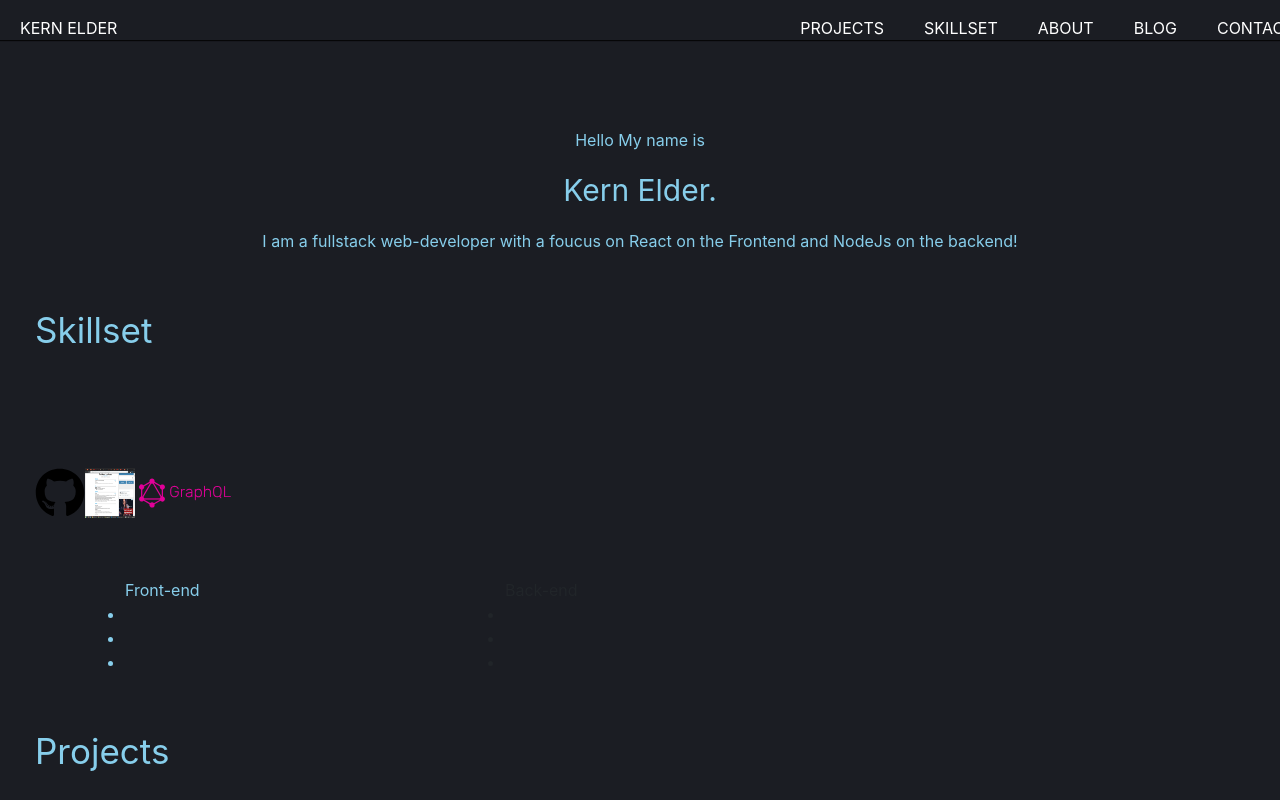
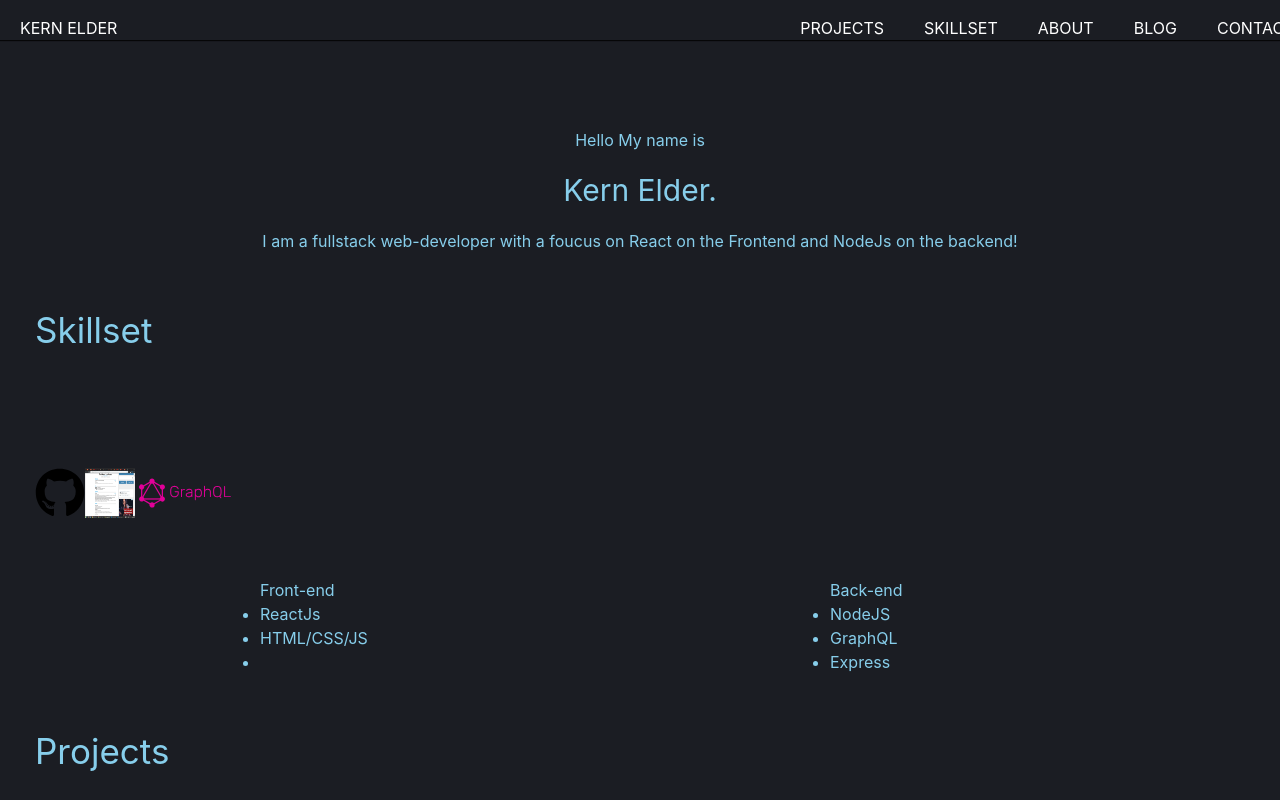
Before and after one commit to Kelel1/portfolioSite, a Next.js app: page / in a window 1280 px wide. Shown: the top 800 px of the page. Built offline with nearby package versions, Linux system fonts and the light colour scheme.

Commit message:
update styling

```diff
--- a/components/About.js
+++ b/components/About.js
@@ -27,7 +27,7 @@ const About = () => (
         }
         .summary {
           color: white;
-          padding: 5em;
+          padding: 1em;
 
         }
       `}</style>
--- a/components/Projects.js
+++ b/components/Projects.js
@@ -13,7 +13,6 @@ const Projects = () => (
     <p id="projects" className="projects">
       Projects
     </p>
-
     <Container>
       <Row>
         <Col md={4}><Card/></Col>
--- a/components/Skills.js
+++ b/components/Skills.js
@@ -10,24 +10,25 @@ const Skills = () => (
       </div>
       <Container>
       <Row>
-        <Col md={4}>
+        <Col md={6}>
+          <div className="title">
             <ul className="frontend">
               <div>Front-end</div>
-            <li></li>
-            <li></li>
+              <li>ReactJs</li>
+              <li>HTML/CSS/JS</li>
               <li></li>
             </ul>
+          </div>
         </Col>
-        <Col md={4}>
+        <Col md={6}>
+          <div className="title">
             <ul className="backend">
-            <div>Back-end</div>
-            <li></li>
-            <li></li>
-            <li></li>
+              <div >Back-end</div>
+              <li>NodeJS</li>
+              <li>GraphQL</li>
+              <li>Express</li>
             </ul>
-        </Col>
-        <Col md={4}>
-
+          </div>
         </Col>
       </Row>
     </Container>
@@ -40,8 +41,12 @@ const Skills = () => (
       .frontend {
         color: skyblue;
       }
-      .backent {
+      .backend {
         color: skyblue;
+      }
+      .title {
+        margin: 0 auto;
+        width: 50%;
       }
     `}</style>
     </>
```
Lines whose indentation alone changed are shown as unchanged.
